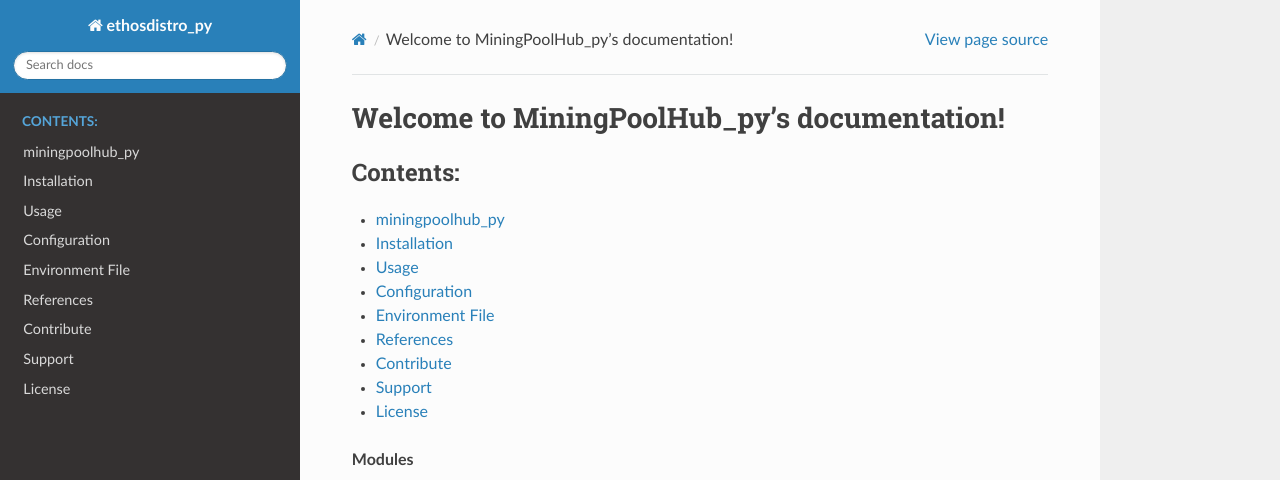
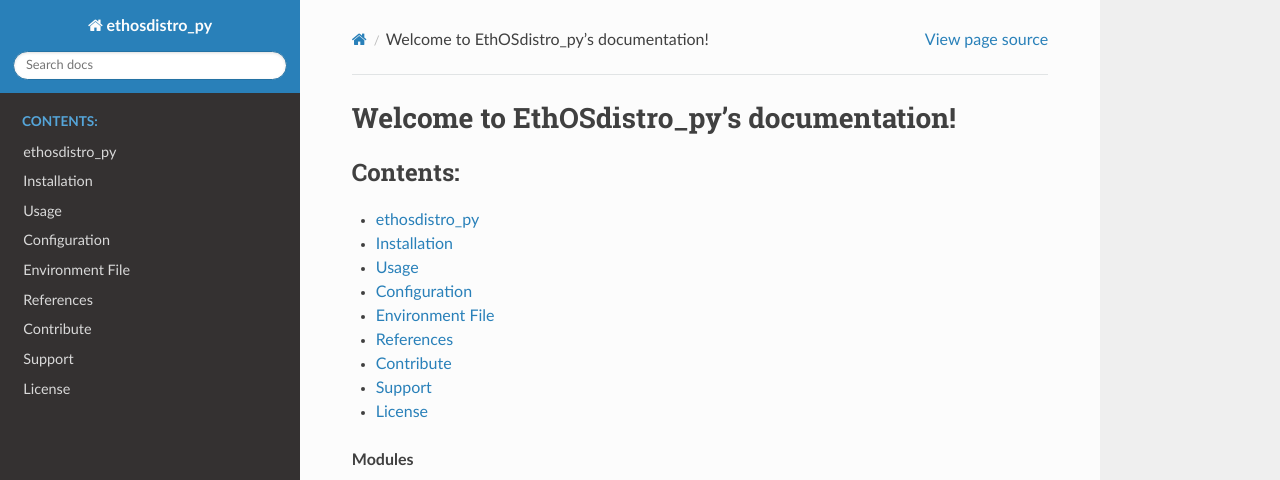
Before and after one commit to CoryKrol/ethosdistro_py, a Sphinx documentation site: the page built from docs/index.rst, in a window 1280 px wide and 930 px high, cut to the strip 0-480 px from the top of the window. Built offline with Sphinx 7.4.7 and the Read the Docs theme 2.0.0, drawn with Linux system fonts in a browser that asks for light colours.

Commit message:
Fix documentation

```diff
--- a/README.rst
+++ b/README.rst
@@ -1,5 +1,5 @@
 
-miningpoolhub_py
+ethosdistro_py
 ----------------
 .. image:: https://github.com/CoryKrol/ethosdistro_py/workflows/CI/badge.svg?branch=master
      :target: https://github.com/CoryKrol/ethosdistro_py/actions?workflow=CI
--- a/docs/index.rst
+++ b/docs/index.rst
@@ -1,9 +1,9 @@
-.. miningpoolhub_py documentation master file, created by
+.. ethosdistro_py documentation master file, created by
    sphinx-quickstart on Mon Oct 18 21:35:42 2021.
    You can adapt this file completely to your liking, but it should at least
    contain the root `toctree` directive.
 
-Welcome to MiningPoolHub_py's documentation!
+Welcome to EthOSdistro_py's documentation!
 =============================================
 .. toctree::
    :maxdepth: 4
@@ -17,7 +17,7 @@ Welcome to MiningPoolHub_py's documentation!
    :nosignatures:
    :toctree: generated
 
-   miningpoolhub_py.pool
+   ethosdistro_py.pool
 
 Indices and tables
 ==================
--- a/pyproject.toml
+++ b/pyproject.toml
@@ -1,6 +1,6 @@
 [tool.poetry]
 name = "ethosdistro_py"
-version = "0.1.0"
+version = "0.1.1"
 description = "An async Python wrapper for the ethosOS API"
 authors = ["CoryKrol <16892390+CoryKrol@users.noreply.github.com>"]
 license = "Apache 2"
```
